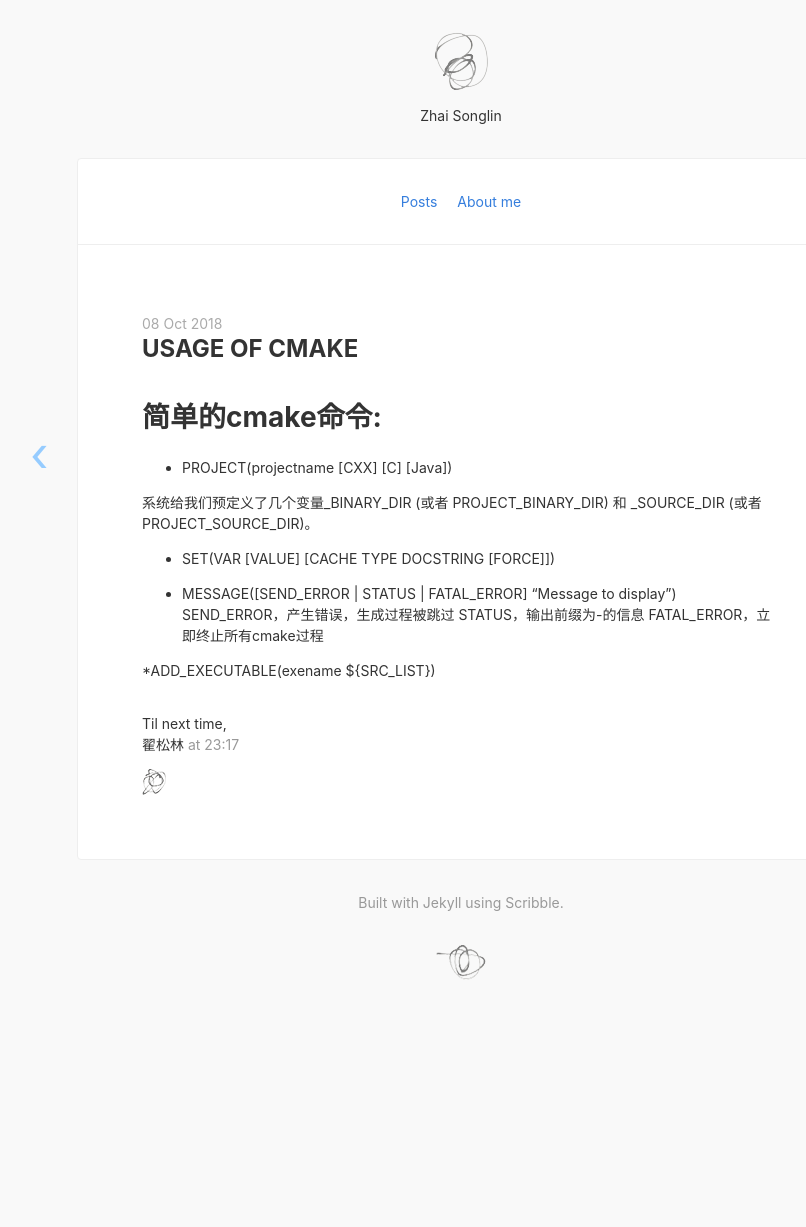
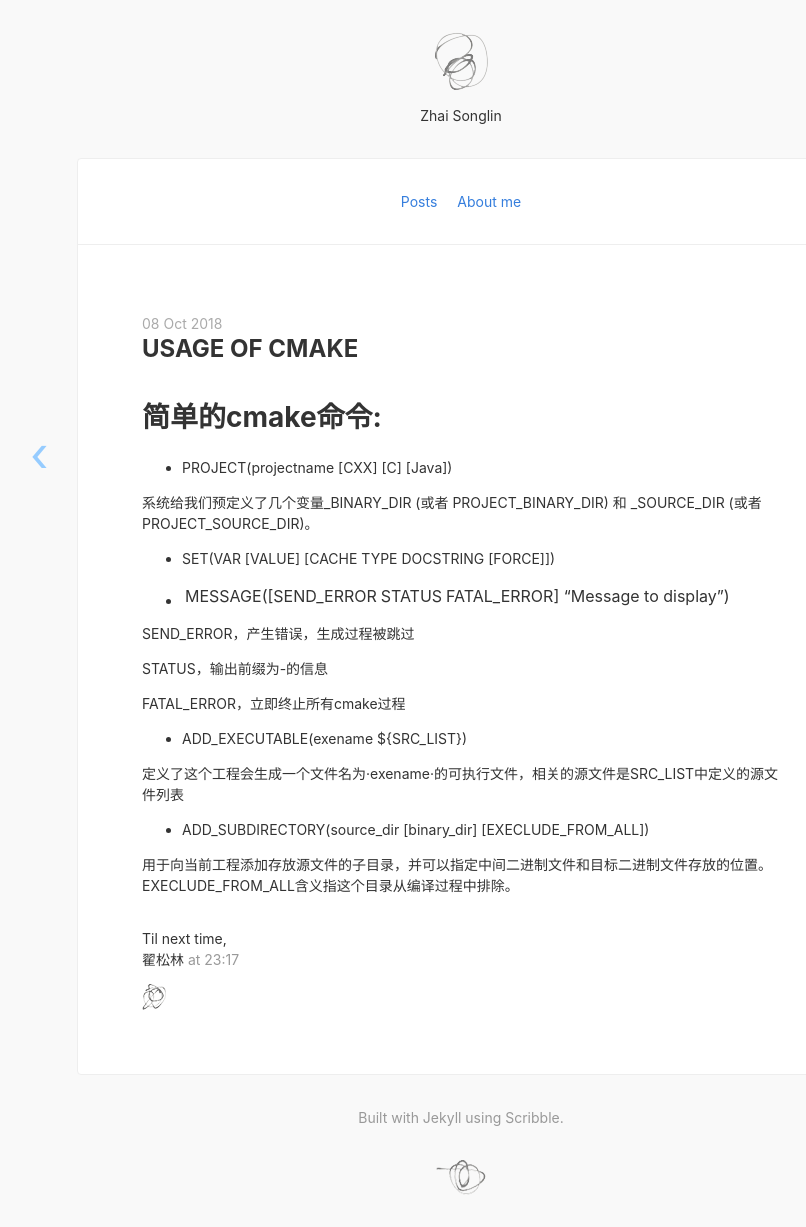
Before and after one commit to blog-slinzhai/blog-slinzhai.github.io, a Jekyll site: the page built from _posts/2018-10-09-cmake-usage.md, in a window 1280 px wide. Shown: the whole page, without its empty margins (179-985 px from the left). Built offline with Jekyll 4.4.1, drawn with Linux system fonts in a browser that asks for light colours; nearby versions of some CDN libraries; before the commit the page ends 1012 px from its top, so only the background shows below that.

Commit message:
Update 2018-10-09-cmake-usage.md

```diff
--- a/_posts/2018-10-09-cmake-usage.md
+++ b/_posts/2018-10-09-cmake-usage.md
@@ -12,8 +12,17 @@ date: 2018-10-08 23:17:30
 * SET(VAR [VALUE] [CACHE TYPE DOCSTRING [FORCE]])
 
 * MESSAGE([SEND_ERROR | STATUS | FATAL_ERROR] "Message to display")
+
 SEND_ERROR，产生错误，生成过程被跳过
+
 STATUS，输出前缀为-的信息
+
 FATAL_ERROR，立即终止所有cmake过程
 
-*ADD_EXECUTABLE(exename ${SRC_LIST})
+* ADD_EXECUTABLE(exename ${SRC_LIST})
+
+定义了这个工程会生成一个文件名为·exename·的可执行文件，相关的源文件是SRC_LIST中定义的源文件列表
+
+* ADD_SUBDIRECTORY(source_dir [binary_dir] [EXECLUDE_FROM_ALL])
+
+用于向当前工程添加存放源文件的子目录，并可以指定中间二进制文件和目标二进制文件存放的位置。EXECLUDE_FROM_ALL含义指这个目录从编译过程中排除。
```
